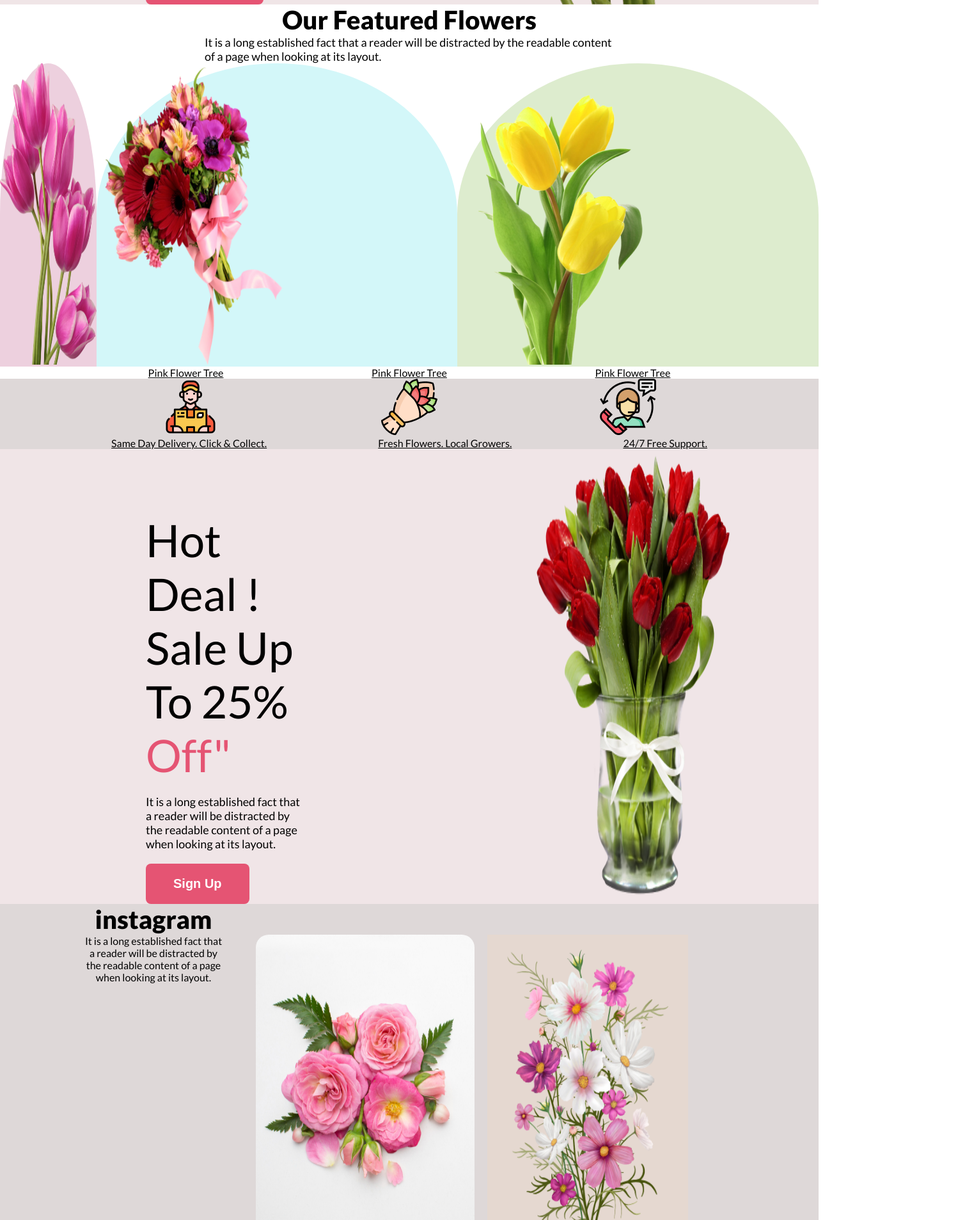
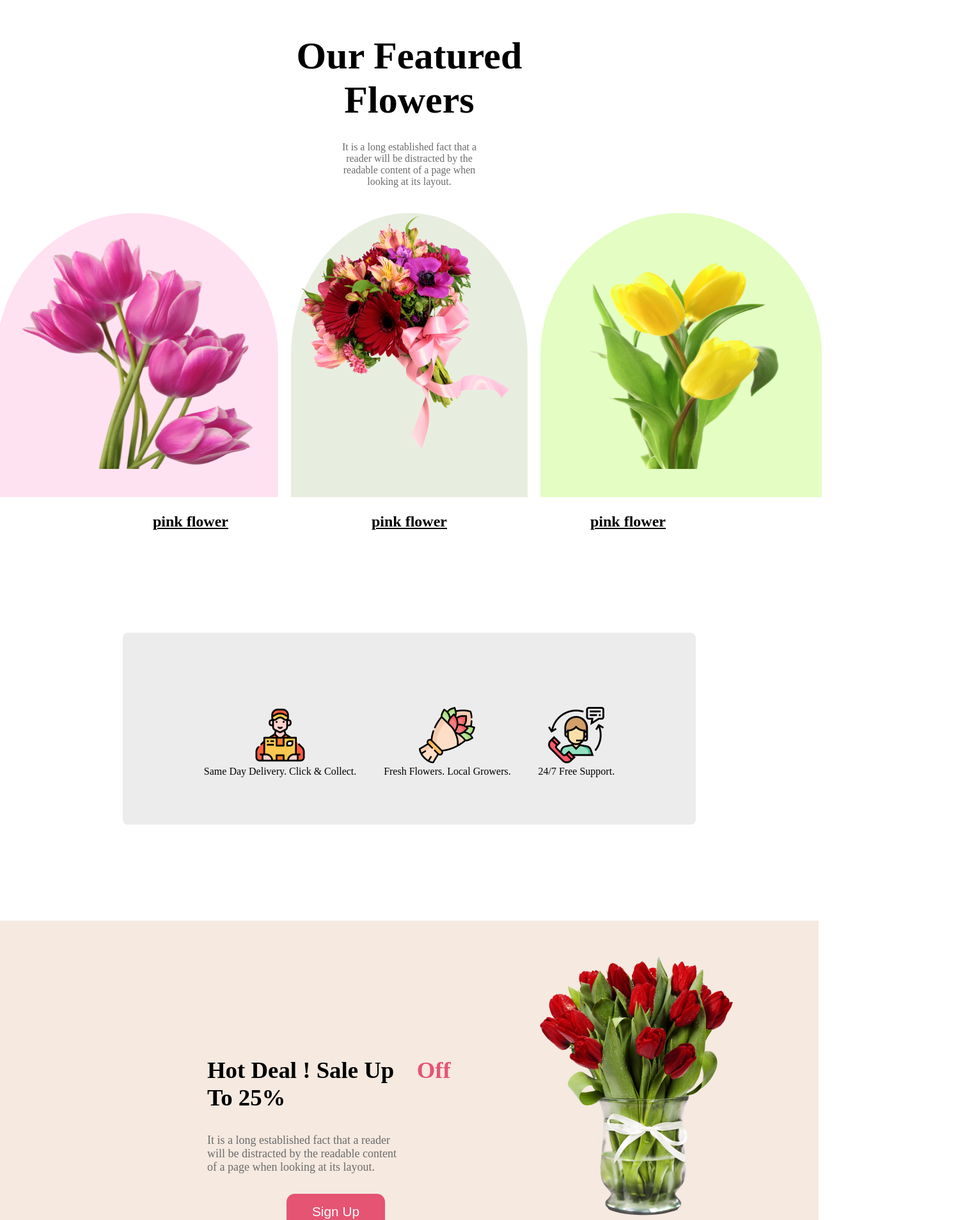
Before and after one commit to humaira-ui/flower, a plain HTML site: page index.html in a window 1280 px wide. Shown: the part 893-2800 px from the top of the page at 64% size, 1498 px wide, since content can reach past the window. Drawn offline with Linux system fonts and the light colour scheme.

Commit message:
deal section done without responsive

```diff
--- a/css/style.css
+++ b/css/style.css
@@ -1,4 +1,11 @@
-/* universal code */
+/* share font */
+.lato-thin {
+  font-family: "Lato", serif;
+  font-weight: 100;
+  font-style: normal;
+  color: #272727;
+}
+/* *universal code */
 *{
   margin: 0;
   padding: 0;
@@ -6,21 +13,14 @@
 }
 .header-title{
   text-align: center;
-font-size: 40px;
+  font-size: 60px;
   font-weight: 900;
+  margin: 10px 50px 0;
+  padding: 50px 0 0;
 }
-/* share font */
-.font{
-    font-family: "Lato", sans-serif;
-    font-weight: 400;
-    font-style: normal;
-    color: black;
-  }
-  .p-description{
-    font-size: 18px;
-  }
-  .bg-colour{
-    background-color: #d48b9b61;
+
+,bg-color{
+  background-color: #ffd4cf;
 }
 /* header-section-start */
 nav{
@@ -29,8 +29,8 @@ justify-content: space-around;
   align-items: center;
 }
 h2 a{
-font: size 45px;
-color: chocolate;
+  font-size: 45px;
+  color: #e55473;
   text-decoration: none;
 }
 nav ul{
@@ -41,59 +41,46 @@ display: flex;
   margin-right: 20px;
   padding: 10px;
 }
-
 nav ul li a{
-
   text-decoration: none;
 }
-
 nav ul li a:hover{
-color: blue;
-background-color: bisque;
+  color: whitesmoke;
+  background-color: #e55473;
 }
-    /* header-section-end */
-
+/* header-section-end| */
 main{
   max-width: 1440px;
 }
 /* banner-section-start */
 .container{
+  display: flex;
   width: 90%;
   margin: 0 auto;
 }
-.banner-container{
-  display: flex;
-}
 .banner-text{
-  width: 40%;
-margin: 100px 0px 0 100px;
+  width: 50%;
+  margin: 100px 100px 0 100px;
 }
 .banner-img{
-  width: 40%;
-margin: 40px 0px 0 100px;
+  width: 50%;
+  margin: 30px 40px 0 100px;
 }
 .b-h1{
-font-size: 70px;
-font-weight: 900px
-}
-.b-p{
-font-size: 18px;
-margin: 20px 0;
+  font-size: 50px;
+  margin: 50px 0 30px;
+  color: black;
 }
 .btn-primary{
   font-size: 20px;
   font-weight: bold;
-background-color: #E55473;
+  background-color: #e55473;
   padding: 20px 43px;
 border-radius: 8px;
 border: none;
-color: white;
-}
-.banner-img img{
-  width: 100%;
+color: #ececec;
 }
 /* banner-section-end */
-
 /* feature-section-start */
 .feature-content{
   width: 50%;
@@ -101,237 +88,217 @@ color: white;
 }
 .f-p{
   text-align: center;
+  padding: 10px;
+  margin: 20px 200px 20px;
+  color: #6b6b6b;
 }
 .feature-img{
   display: flex;
-      justify-content: space-evenly;
+  justify-content: center;
 }
 .first-img img,.second-img img,.third-img img{
-      width: 314px;
-      height: 471px;
+  width: 400px;
+  height: 400px;
+  margin: 20px;
+  padding: 20px;
 }
 #first{
-background-color:#edd0de;
-border-radius:50% 50% 0 0 ;
+background-color: #ffe2f1;
+border-radius: 100% 100% 0 0;
+margin: 10px;
 }
 #second{
-background-color:#d3f7f9 ;
-border-radius:50% 50% 0 0 ;
+  background-color: #e7eee0;
+  border-radius: 100% 100% 0 0;
+  margin: 10px;
 }
 #third{
-background-color: #ddecce;
-border-radius:50% 50% 0 0 ;
+  background-color: #e3fdc3;
+  border-radius: 100% 100% 0 0;
+  margin: 10px;
 }
 /* feature-section-end */
-     /* under-section-start */
-     .under-content{
+/* service section start */
+.tree{
   display: flex;
   justify-content: space-evenly;
-    text-decoration-line: underline;
-     }
-  .u-p {
+  font-size: 24px;
+  font-weight: bold;
+  margin-top: 2px;
+  padding: 10px;
+  margin: 5px;
   text-align: center;
 }
-      /* under-section-end */
-       /* fungtion section start  */
-       /* *universal code
-       *{
-        margin: 0;
-        padding: 0;
-        box-sizing: border-box;
-       } */
-       .banne1bg-colour{
-        background-color:#ded8d8;
+.group{
+  display: flex;
+  width: 70%;
+  justify-content: space-evenly;
+  margin: 2rem auto;
+  background-color: #ececec;
+  margin-top: 150px;
+  margin-bottom: 150px;
+  border-radius: 8px;
+  height: 250px;
+  text-align: center;
+  height: 300px;
+  padding: 100px;
 }
-       .fungtion-content{
-width: 1440%;
-margin: 320;
+.delivery{
+  font-size: 1rem;
+  padding: 1rem;
 }
-       .fungtion-img{
+.fresh{
+  font-size: 1rem;
+  padding: 1rem;
+}
+.free{
+  font-size: 1rem;
+  padding: 1rem;
+}
+/* service section end */
+/* media section start */
+.media{
   display: flex;
-        justify-content: space-evenly;
+  background-color: hsl(26, 53%, 92%);
+  height: 500px;
 }
-       .group-1.img img,.group-2.img img,.group-3.img img{
-        width: 202px;
-        height: 147px;
+.m-div{
+  width: 50%;
+  margin-left: 15rem;
+  padding: 4rem;
+  margin-top: 8rem;
 }
-       #group-1{
-        border-radius:50% 50% 0 0 ;
+.deal{
+  width: 45%;
 }
-       #group-2{
-        border-radius:50% 50% 0 0 ;
+.m-h2{
+  display: flex;
+  font-weight: bold;
+  padding: 20px;
+  font-size: 2.3rem;
 }
-       #group-3{
-        border-radius:50% 50% 0 0 ;
+.m-p1{
+  color: #e55473;
+  font-weight: bolder;
+  font-size: 2.3rem;
 }
-        /* fungtion section end  */
-        /* underline section start */
-        .underline-content{
+.m-p2{
+  padding: 15px 100px 15px 20px;
+  font-size: 18px;
+  color: #6b6b6b;
+}
+.btn-1{
+  margin-top: 1rem;
+  font-size: 1.3rem;
+  margin-left: 9rem;
+  padding: 1rem 2.5rem;
+  background: #e55473;
+  border: none;
+  color: white;
+  border-radius: .8rem;
+}
+.deal{
+  margin-bottom: 4rem;
+  padding: 50px;
+}
+span{
+  color:#e55473;
+}
+/* media section end */
+/* instagram-section-start */
+.instagram-img{
+  justify-content: space-around;
+  display: grid;
+  grid-template-columns: repeat(4,1fr);
+  margin: 20px 100px 20px;
+  padding: 10px 0 10px;
+  gap: 10px;
+  border-radius: .10rem;
+}
+.instagram-content{
+  text-align: center;
+  font-size: 30px;
+  font-weight: 400;
+  margin: 0 200px 0;
+  padding: 100px 0 0;
+}
+.ins-img{
+  margin: 10px 0 10px;
+  padding: 10px 0 10px;
   display: flex;
-        justify-content: space-evenly;
-        text-decoration-line: underline;
+  border-radius: 100px;
 }
-      .u-p {
-          text-align: center;
+.p-description{
+  font-size: 18px;
+  margin: 10px;
+  padding: 15px 100px 15px 100px;
+  color: #6b6b6b;
 }
-        /* underline section end */
-        /* section-banner2 start*/
-        .bg-colour{
-          background-color:#f0e5e7;
-        }
-        nav{
-          display: flex;
-          justify-content: space-around;
-          align-items: center;
-          }
-            h3 a{
-          font: size 45px;
-          color: chocolate;
-          text-decoration: none;
-            }
-            nav ul{
-          list-style: none;
-          display: flex;
-            }
-            nav ul li{
-              margin-right: 20px;
-              padding: 10px;
+/* instagram-section-end */
+/* deals section start */
+.deals-h{
+  font-size: 2.3rem;
 }
 
-                nav ul li a{
-
-                  text-decoration: none;
+.deals-con{
+  text-align: center;
+  padding: 10px 0px 10px;
+  border-radius: 18px;
+  margin-top: 10px 0 0;
 }
-
-                 nav ul li a:hover{
-              color: blue;
-              background-color: bisque;
-                }
-                main{
-                  max-width: 1440px;
-                }
-            .container{
-            display: flex;
-            width: 80%;
-            margin: 0 auto;
-            }
-            .banner-text{
-              width: 40%;
-            margin: 100px 0px 0 100px;
-            }
-            banner-img{
-              width: 318%;
-              height: 420px;
-            margin: 40px 0px 0 100px;
-            }
-            .b-h3{
-            font-size: 70px;
-            font-weight: 500;
-            }
-            .highlight-word-colour{
-              color:#E55473;
-            }
-            .b-p{
-            font-size: 18px;
-            margin: 20px 0;
-            }
-            .btn-primary{
-            font-size: 20px;
-            font-weight: bold;
-            background-color: #E55473;
-            padding: 0 px 43px;
-            border-radius: 8px;
-            border: none;
-            }
-            .banner-img img{
-              width: 100%;
-            }
-            /* section-banner2 end */
-                  /* header-section-end */
-                    /* instagram section start */
-                  .container{
-                    width: 80%;
-margin: 0 auto;
-                  }
-                  .instrgram-content{
-                    display: flex;
-                    width: 50%;
-                    margin: 0 auto;
-                  }
-                  .header-title{
-                    text-align: center;
-                    font-size: 40px;
-                    font-weight: 900;
-                  }
-                  .f-p{
-                    text-align: center;
-                  }
-
-              .instagram-images{
-                margin: 48px;
-              display: flex;
-                justify-content:space-evenly;
-                display: grid;
-                grid-template-columns:repeat(2,1fr);
-                gap: 20px;
-              }
-              .first-img{
-                width: 342px;
-              }
-              .second-img{
-                width: 342px;
-              }
-              .third-img{
-                width: 390px;
-              }
-              .fourth-img{
-                width: 342px;
-              }
-              .first-img img,.second-img,.third-img,.fourth img img{
-                width: 100%;
-                border-radius: 20px;
-              }
-        /* header-section-start */
-         /* underline section end */
-           /* instagram section end */
-             /* deals section start */
-             .deals-content{
-text-align: center;
-margin: 122px 187px;
+.cont-deals{
   background-image: url();
+  background-repeat: no-repeat;
+  background-position: center;
+  padding: 50px 100px;
 }
 .p-deals{
-              margin: 18px 48px;
+  margin: 20px 48px;
+  text-align: center;
+  color: #6b6b6b;
 }
 input{
 width: 400px;
-              height: 40;
+height: 35px;
+box-shadow: rgba(0,0,0,.1) 0px 4px 12px;
 border: none;
-              color: white;
-              border-radius: 3px;
-              box-shadow: rgba(0, 0, 0, 0.1) 0px 4px 12px;
+border-radius: 8px;
 }
 .d-btn{
-              width: 65px;
-              height: 40;
-              background-color: #e37990;
+  width: 100px;
+  height: 35px;
+  background-color: #e55473;
   color: white;
   border: none;
-              border-radius: 3px;
+  border-radius: 10px;
 }
-               /* deals section end*/
-               /* box section start */
-               .box-content{
+.last-cont{
+  background-color: #111010;
+  margin: 15px;
+  padding: 100px;
+  border-radius: 10px;
+}
+.d2-h2{
+  color: white;
   text-align: center;
-margin: 122px 187px;
-background-color: black;
+  font-weight: 900;
+  font-size: 48px;
+  padding: 20px;
+}
+span{
+  color: #e55473;
+}
+.d2-p1{
   color: white;
+  text-align: center;
+  font-size: 18px;
+  padding: 15px 100px 15px 100px;
 }
-               .p-box{
-                margin: 18px 10px;
-                height: 50px;
+.d2-p2{
+  color: hsl(0, 0%, 100%);
+  text-align: center;
+  font-size: 13px;
+  padding: 30px;
+  color: #6b6b6b;
 }
-               .highlight-word-colour{
-                color:#E55473;
-               }
-               /* box section start */
+/* deals section end */
--- a/index.html
+++ b/index.html
@@ -8,10 +8,11 @@
 <link rel="preconnect" href="https://fonts.gstatic.com" crossorigin>
 <link href="https://fonts.googleapis.com/css2?family=Lato:ital,wght@0,100;0,300;0,400;0,700;0,900;1,100;1,300;1,400;1,700;1,900&display=swap" rel="stylesheet">
 <link rel="stylesheet" href="css/style.css">
+
 </head>
 <body class="font">
     <header class="bg-colour">
-        <!-- header-section-start -->
+<!-- header section start -->
  <nav>
     <h2><a href="#">shop</a></h2>
     <ul>
@@ -21,149 +22,126 @@
         <li><a href="">contact</a></li>
     </ul>
  </nav>
-          <!-- header-section-end-->
+ <!-- header section end -->
     </header>
     <main>
-          <!-- banner-section-start-->
-      <section class="banner bg-colour">
+        <!-- banner section start -->
+         <section class="banner bg-color">
             <div class="container">
-    <div class="banner-container"></div>
                 <div class="banner-text">
                     <h1 class="b-h1">Let's make beautiful flowers a part of your life.</h1>
                     <p class="b-p">It is a long established fact that a reader will be distracted by the readable content of a page when looking at its layout. The point of using Lorem Ipsum is that it has a more-or-less normal distribution of letters.</p>
                     <button class="btn-primary">Shop Now</button>
                 </div>
-    <div class="banner-img"></div>
+                <div class="banner-img">
                     <img src="Flower Asset/banner-img.png.png" alt="">
                 </div>
+            </div>
          </section>
-      <!-- feature section starts -->
+          <!-- banner section end -->
+           <!-- feature section start -->
 <section class="feature">
 <div class="container-cont">
 <div class="feature-content">
 <h2 class="f-h2 header-title">Our Featured Flowers</h2>
-                <p class="p-description f-des">It is a long established fact that a reader will be distracted by the readable content of a page when looking at its layout.</p>
+<p class="f-p">It is a long established fact that a reader will be distracted by the readable content of a page when looking at its layout.</p>
 </div>
 <div class="feature-img">
 <div id="first" class="first-img">
 <img src="Flower Asset/first-img.png.png" alt="">
 </div>
-                <div id="second" class="second-img">
+<div id="second" class="secong-img">
 <img src="Flower Asset/second-img.png.png" alt="">
 </div>
 <div id="third" class="third-img">
 <img src="Flower Asset/third-img.png.png" alt="">
 </div>
 </div>
+<div class="tree">
+<h4><ins>pink flower</ins></h4>
+<h4><ins>pink flower</ins></h4>
+<h4><ins>pink flower</ins></h4>
 </div>
-       </section>
-       <!-- under-section-start -->
-     <body>
-        <header>
-            <section class="under">
-            <div class="under-content">
-            <p class="u-p">Pink Flower Tree</p>
-            <p class="u-p">Pink Flower Tree</p>
-            <p class="u-p">Pink Flower Tree</p>
 </div>
-            </section>
-            <!-- fungtion section start -->
-             <section class="banne1bg-colour">
-             <section class="fungtion">
-<div class="container1-contect">
-<div class="fungtion-content">
+      <!-- feature section end-->
+             <!-- service section start -->
+              <div class="group">
+<div class="delivery">
+<img src="Flower Asset/Group 1.png" alt="">
+<p class="man">Same Day Delivery. Click & Collect.</p>
 </div>
-<div class="fungtion-img">
-        <div id="group-1" class="group-1.img">
-<img src="Flower Asset/Group 1.png" alt="">
+<div class="fresh">
+<img src="Flower Asset/Group 2.png" alt="">
+<p class="man">Fresh Flowers. Local Growers.</p>
 </div>
-        <div id="group-2" class="group-2.img">
-<img src="Flower Asset/Group 2.png" alt="">
-        </div>
-        <div id="group-3" class="group-3.img">
+<div class="free">
 <img src="Flower Asset/Group 3.png" alt="">
-        </div>
+<p class="man">24/7 Free Support.</p>
 </div>
               </div>
 </section>
-             <!-- underline section start -->
-             <body>
-                <header>
-                    <section class="underline">
-                    <div class="underline-content">
-                    <p class="u-p">Same Day Delivery. Click & Collect.</p>
-                    <p class="u-p">Fresh Flowers. Local Growers.</p>
-                    <p class="u-p">24/7 Free Support.</p>
+ <!-- service section end -->
+  <!-- media section start -->
+<section class="media">
+<div class="m-div">
+<div class="off">
+<h2 class="m-h2">Hot Deal ! Sale Up To 25%<span>Off</span></h2>
+</div>
+<p class="m-p2">It is a long established fact that a reader will be distracted by the readable content of a page when looking at its layout.</p>
+<button class="btn-1">Sign Up</button>
+</div>
+<div class="deal">
+<img src="Flower Asset/pngwing 8.png" alt="">
+</div>
 </div>
 </section>
-                          <!--section-banner2-start-->
-                      <section class="banner bg-colour">
-                <div class="container">
-                    <div class="banner-text">
-                        <h3 class="b-h3">Hot Deal ! Sale Up To 25% <span class="highlight-word-colour">Off"</span></h3>
-                        <p class="b-p">It is a long established fact that a reader will be distracted by the readable content of a page when looking at its layout.</p>
-                        <button class="btn-primary">Sign Up</button>
-                    </div>
-                    <div class="banner-img"></div>
-                    <img src="Flower Asset/pngwing 8.png" alt="">
-                </div>
-</section>
-  <!-- section-banner2 end-->
-                       <!-- underline section start -->
-              <!-- fungtion section end -->
-        <!-- under-section-end -->
-        <!-- feature section end -->
-          <!-- banner-section-end-->
+ <!-- media section end -->
    <!-- instagram section start -->
     <section class="instagram">
-                <div class="container">
+<div class="container-cont">
 <div class="instagram-content">
-                        <h2 class="header-title">instagram</h2>
-                        <p class="f-p">It is a long established fact that a reader will be distracted by the readable content of a page when looking at its layout.</p>
+<h2 class="i-h2">instagram</h2>
+<p class="p-description">It is a long established fact that a reader will be distracted by the readable content of a page when looking at its layout.</p>
 </div>
-                    <div class="instagram-images">
-                        <div class="first-img">
+<div class="instagram-img">
+<div class="ins-img">
 <img src="Flower Asset/insta 01.png" alt="">
 </div>
-                        <div class="second-img">
-                            <img src="Flower Asset/insta 2.png"alt="">
+<div class="ins-img">
+<img src="Flower Asset/insta 2.png" alt="">
 </div>
-                        <div class="third-img">
+<div class="ins-img">
 <img src="Flower Asset/insta 3.png" alt="">
 </div>
-                        <div class="fourth-img">
+<div class="ins-img">
 <img src="Flower Asset/insta 4.png" alt="">
+</div>
 </div>
 </div>
     </section>
      <!-- instagram section end -->
        <!-- deals section start -->
         <section class="deals">
-                    <div class="container">
-                        <div class="deals-content">
-                            <h2>Get The Latest Deals</h2>
+<div class="cont-deals">
+<div class="deals-con">
+<h2 class="deals-h">Get The Latest Deals</h2>
 <p class="p-deals">$30 coupon for first shopping</p>
 <input type="email" name="" id="" placeholder="Enter your email here....">
 <button class="d-btn">Subscribe</button>
 </div>
 </div>
-                 </section>
-                   <!-- deals section end -->
- <!-- box section start -->
- <section class="box">
-<div class="container">
-    <div class="box-content">
-<h2><span class="highlight-word-colour">Flower</span>Shop</h2>
-<p class="p-box">It is a long established fact that a reader will be distracted by the readable content of a page when looking at its layout.</p>
-<p class="p-box">@2020-2023,FlowerShop.com. All rights reserved. </p>
+<section class="deals-layout">
+<div class="last-cont">
+<div class="l-cont">
+<h2 class="d2-h2"><span>flower</span>shop</h2>
+<p class="d2-p1">It is a long established fact that a reader will be distracted by the readable content of a page when looking at its layout.</p>
+<p class="d2-p2">@2020-2023, FlowerShop.com. All rights reserved. </p>
 </div>
 </div>
 </section>
-                    <!-- box section end-->
+        </section>
+         <!-- deals section end -->
     </main>
-
-
-    <p>Lorem ipsum dolor sit amet consectetur adipisicing elit. Alias quia, quibusdam laudantium quam aspernatur quaerat, vitae explicabo, ullam architecto iusto hic et earum eveniet consequuntur dolore vero dolorum exercitationem ipsa.</p>
     <footer></footer>
 </body>
 </html>
```
Lines whose indentation alone changed are shown as unchanged.
